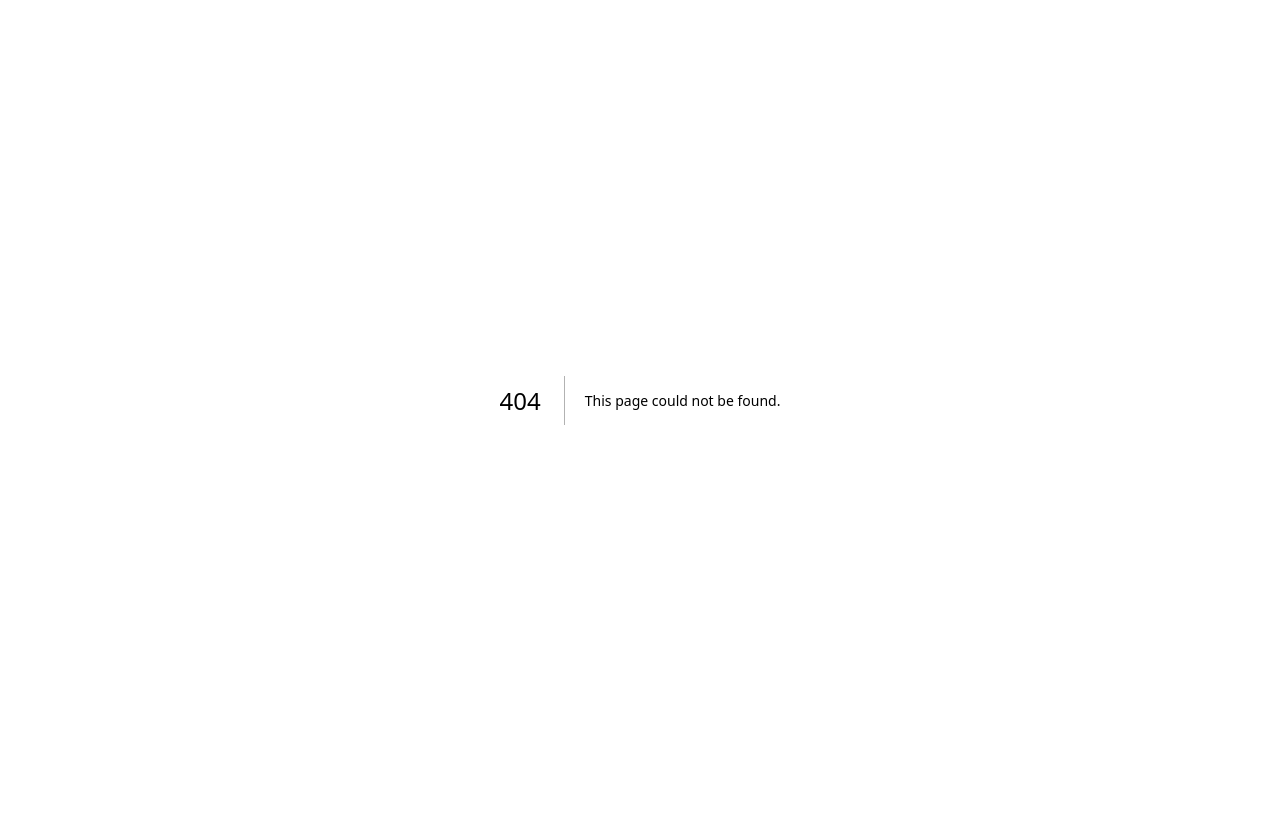
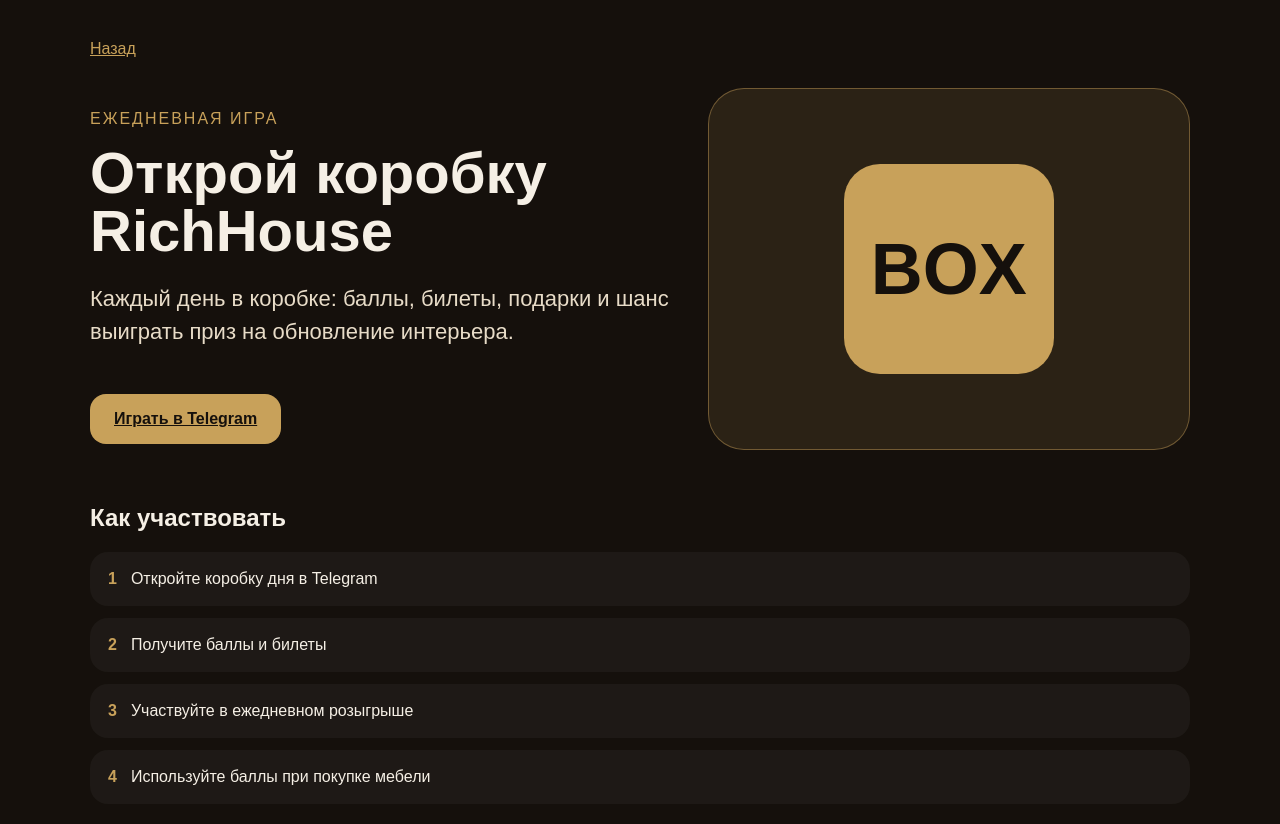
Before and after one commit to nska777/RichHouse-Game-bot, a Next.js app: page /game in a window 1280 px wide. Before the commit this address had no page. Shown: the top 824 px of the page. Before the commit the page ends 800 px from the top, so only its background shows below. Built offline with nearby package versions, Linux system fonts and the light colour scheme; no server answers.

Commit message:
feat: add game landing page

```diff
--- /dev/null
+++ b/app/game/page.tsx
@@ -0,0 +1,39 @@
+const steps = [
+  'Откройте коробку дня в Telegram',
+  'Получите баллы и билеты',
+  'Участвуйте в ежедневном розыгрыше',
+  'Используйте баллы при покупке мебели',
+];
+
+export default function GamePage() {
+  const botUrl = process.env.NEXT_PUBLIC_TELEGRAM_BOT_URL || '#';
+
+  return (
+    <main style={{ minHeight: '100vh', padding: '40px 20px' }}>
+      <section style={{ maxWidth: 1100, margin: '0 auto' }}>
+        <a href="/" style={{ color: '#c8a15a' }}>Назад</a>
+        <div style={{ display: 'grid', gridTemplateColumns: '1.1fr .9fr', gap: 28, alignItems: 'center', marginTop: 30 }}>
+          <div>
+            <p style={{ color: '#c8a15a', letterSpacing: 2, textTransform: 'uppercase' }}>Ежедневная игра</p>
+            <h1 style={{ fontSize: 58, lineHeight: 1, margin: '14px 0' }}>Открой коробку RichHouse</h1>
+            <p style={{ fontSize: 22, lineHeight: 1.5, color: '#e8dcc8' }}>Каждый день в коробке: баллы, билеты, подарки и шанс выиграть приз на обновление интерьера.</p>
+            <a href={botUrl} style={{ display: 'inline-block', marginTop: 24, background: '#c8a15a', color: '#15100c', padding: '16px 24px', borderRadius: 16, fontWeight: 800 }}>Играть в Telegram</a>
+          </div>
+          <div style={{ minHeight: 360, borderRadius: 36, border: '1px solid rgba(200,161,90,.45)', background: 'rgba(200,161,90,.12)', display: 'grid', placeItems: 'center' }}>
+            <div style={{ width: 210, height: 210, borderRadius: 36, background: '#c8a15a', color: '#15100c', display: 'grid', placeItems: 'center', fontSize: 72, fontWeight: 900 }}>BOX</div>
+          </div>
+        </div>
+
+        <h2 style={{ marginTop: 54 }}>Как участвовать</h2>
+        <div style={{ display: 'grid', gap: 12 }}>
+          {steps.map((step, index) => (
+            <div key={step} style={{ display: 'flex', gap: 14, alignItems: 'center', padding: 18, borderRadius: 18, background: 'rgba(255,255,255,.04)' }}>
+              <b style={{ color: '#c8a15a' }}>{index + 1}</b>
+              <span>{step}</span>
+            </div>
+          ))}
+        </div>
+      </section>
+    </main>
+  );
+}
```
